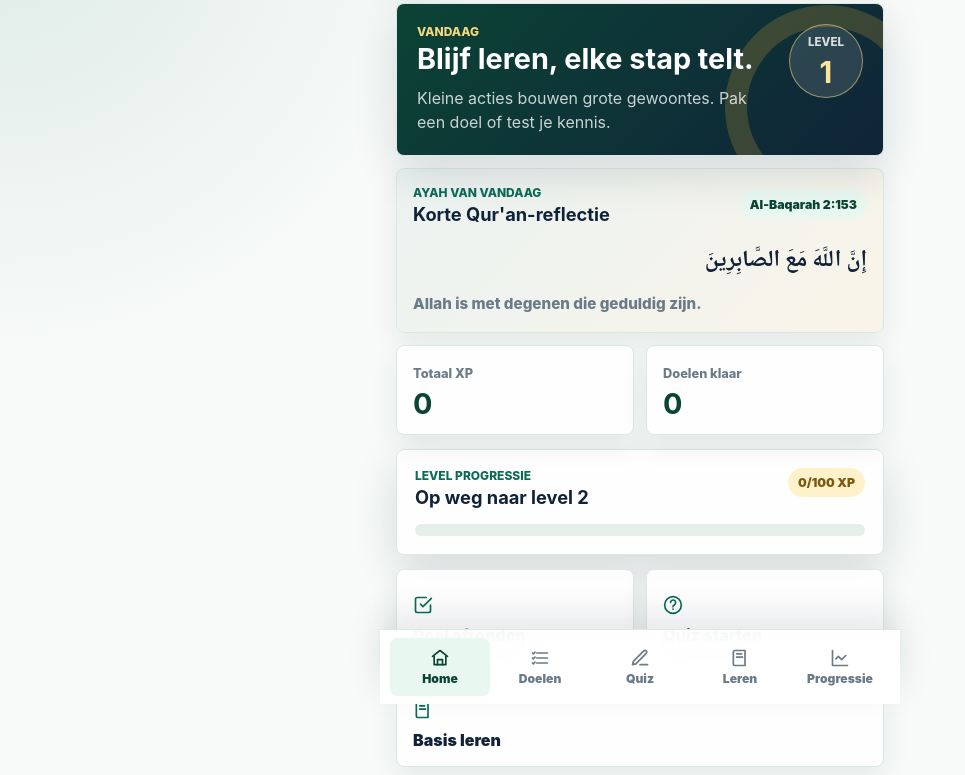
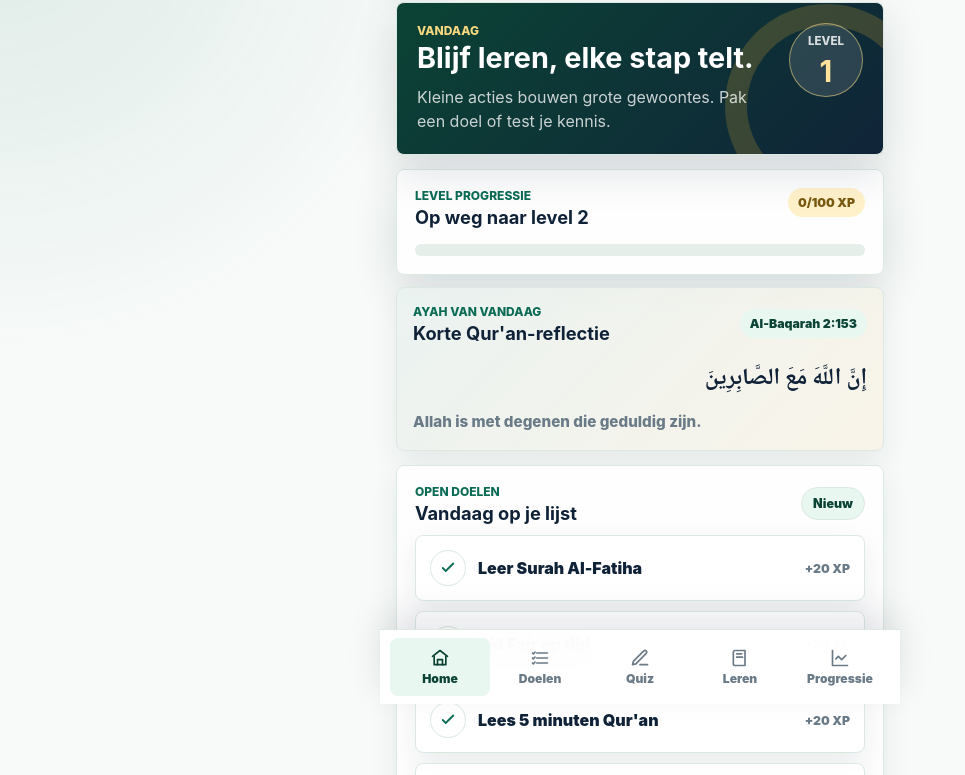
Before and after one commit to AM03R1/Deenquest, a website: page index.html in a window 1280 px wide. Shown: the part 96-871 px from the top of the page, without its empty margins (0-965 px from the left). Drawn offline with Linux system fonts and the light colour scheme.

Commit message:
Update home layout and greeting

```diff
--- a/app.js
+++ b/app.js
@@ -593,11 +593,10 @@ const dom = {
   darkModeToggle: document.querySelector("#darkModeToggle"),
   resetDemoButton: document.querySelector("#resetDemoButton"),
   homeLevel: document.querySelector("#homeLevel"),
-  homeXp: document.querySelector("#homeXp"),
-  homeGoalsDone: document.querySelector("#homeGoalsDone"),
   nextLevelLabel: document.querySelector("#nextLevelLabel"),
   progressCount: document.querySelector("#progressCount"),
   homeProgressBar: document.querySelector("#homeProgressBar"),
+  homeGoalList: document.querySelector("#homeGoalList"),
   dailyAyahReference: document.querySelector("#dailyAyahReference"),
   dailyAyahArabic: document.querySelector("#dailyAyahArabic"),
   dailyAyahMeaning: document.querySelector("#dailyAyahMeaning"),
@@ -718,6 +717,7 @@ function setView(viewName) {
 function render() {
   renderDashboard();
   renderDailyAyah();
+  renderHomeGoals();
   renderGoals();
   renderQuizSetup();
   renderProgress();
@@ -764,14 +764,34 @@ function renderDailyAyah() {
 
 function renderDashboard() {
   const { level, currentLevelXp, progressPercent, nextLevel } = getLevelInfo();
-  const completedGoals = state.goals.filter((goal) => goal.completed).length;
 
   dom.homeLevel.textContent = level;
-  dom.homeXp.textContent = state.xp;
-  dom.homeGoalsDone.textContent = completedGoals;
   dom.nextLevelLabel.textContent = nextLevel;
   dom.progressCount.textContent = `${currentLevelXp}/100 XP`;
   dom.homeProgressBar.style.width = `${progressPercent}%`;
+}
+
+function renderHomeGoals() {
+  const openGoals = state.goals.filter((goal) => !goal.completed);
+
+  if (!openGoals.length) {
+    dom.homeGoalList.innerHTML = `<p class="empty-state">Geen open doelen.</p>`;
+    return;
+  }
+
+  dom.homeGoalList.innerHTML = openGoals
+    .map((goal) => {
+      return `
+        <article class="goal-item home-goal-item">
+          <button class="goal-check" type="button" data-complete-goal="${goal.id}" aria-label="Doel afstrepen">
+            <svg aria-hidden="true" viewBox="0 0 24 24"><path d="m5 12 4 4L19 6" /></svg>
+          </button>
+          <p class="goal-title">${escapeHtml(goal.title)}</p>
+          <span class="goal-status">+20 XP</span>
+        </article>
+      `;
+    })
+    .join("");
 }
 
 function renderGoals() {
@@ -1278,6 +1298,12 @@ dom.goalList.addEventListener("click", (event) => {
   completeGoal(completeButton.dataset.completeGoal);
 });
 
+dom.homeGoalList.addEventListener("click", (event) => {
+  const completeButton = event.target.closest("[data-complete-goal]");
+  if (!completeButton) return;
+  completeGoal(completeButton.dataset.completeGoal);
+});
+
 dom.quizSetupCard.addEventListener("click", (event) => {
   const backButton = event.target.closest("[data-back-to-subjects]");
   if (backButton) {
--- a/index.html
+++ b/index.html
@@ -12,7 +12,7 @@
     <link rel="manifest" href="manifest.webmanifest" />
     <link rel="icon" href="assets/icon.svg" type="image/svg+xml" />
     <link rel="apple-touch-icon" href="assets/icon.svg" />
-    <link rel="stylesheet" href="styles.css?v=26" />
+    <link rel="stylesheet" href="styles.css?v=28" />
   </head>
   <body>
     <div class="app-shell">
@@ -20,8 +20,8 @@
         <div class="brand-lockup">
           <img class="brand-mark" src="assets/icon.svg" alt="" width="44" height="44" />
           <div>
-            <p class="eyebrow">Mobile leerreis</p>
             <h1>DeenQuest</h1>
+            <p class="brand-greeting">Selamu aleykum</p>
           </div>
         </div>
         <button
@@ -54,29 +54,6 @@
             </div>
           </article>
 
-          <article class="ayah-card" aria-labelledby="dailyAyahTitle">
-            <div class="section-heading compact-heading">
-              <div>
-                <p class="eyebrow">Ayah van vandaag</p>
-                <h3 id="dailyAyahTitle">Korte Qur'an-reflectie</h3>
-              </div>
-              <span class="ayah-reference" id="dailyAyahReference">Ta-Ha 20:114</span>
-            </div>
-            <p class="ayah-arabic" id="dailyAyahArabic" lang="ar" dir="rtl">رَبِّ زِدْنِي عِلْمًا</p>
-            <p class="ayah-meaning" id="dailyAyahMeaning">Mijn Heer, vermeerder mij in kennis.</p>
-          </article>
-
-          <section class="stats-grid" aria-label="Voortgang samenvatting">
-            <article class="stat-card">
-              <span>Totaal XP</span>
-              <strong id="homeXp">0</strong>
-            </article>
-            <article class="stat-card">
-              <span>Doelen klaar</span>
-              <strong id="homeGoalsDone">0</strong>
-            </article>
-          </section>
-
           <article class="progress-card">
             <div class="section-heading">
               <div>
@@ -90,31 +67,29 @@
             </div>
           </article>
 
-          <section class="quick-actions" aria-label="Snelle acties">
-            <button class="action-tile" type="button" data-go-view="goals">
-              <svg aria-hidden="true" viewBox="0 0 24 24">
-                <path d="M9 11l3 3L22 4" />
-                <path d="M21 12v7a2 2 0 0 1-2 2H5a2 2 0 0 1-2-2V5a2 2 0 0 1 2-2h11" />
-              </svg>
-              <span>Doel afronden</span>
-            </button>
-            <button class="action-tile" type="button" data-go-view="quiz">
-              <svg aria-hidden="true" viewBox="0 0 24 24">
-                <path d="M9.09 9a3 3 0 1 1 5.82 1c0 2-3 2-3 4" />
-                <path d="M12 17h.01" />
-                <path d="M12 22a10 10 0 1 0 0-20 10 10 0 0 0 0 20Z" />
-              </svg>
-              <span>Quiz starten</span>
-            </button>
-            <button class="action-tile" type="button" data-go-view="learn">
-              <svg aria-hidden="true" viewBox="0 0 24 24">
-                <path d="M4 19.5V5a2 2 0 0 1 2-2h12v18H6a2 2 0 0 1-2-1.5Z" />
-                <path d="M8 7h6" />
-                <path d="M8 11h7" />
-              </svg>
-              <span>Basis leren</span>
-            </button>
-          </section>
+          <article class="ayah-card" aria-labelledby="dailyAyahTitle">
+            <div class="section-heading compact-heading">
+              <div>
+                <p class="eyebrow">Ayah van vandaag</p>
+                <h3 id="dailyAyahTitle">Korte Qur'an-reflectie</h3>
+              </div>
+              <span class="ayah-reference" id="dailyAyahReference">Ta-Ha 20:114</span>
+            </div>
+            <p class="ayah-arabic" id="dailyAyahArabic" lang="ar" dir="rtl">رَبِّ زِدْنِي عِلْمًا</p>
+            <p class="ayah-meaning" id="dailyAyahMeaning">Mijn Heer, vermeerder mij in kennis.</p>
+          </article>
+
+          <article class="home-goals-card" aria-labelledby="homeGoalsTitle">
+            <div class="section-heading compact-heading">
+              <div>
+                <p class="eyebrow">Open doelen</p>
+                <h3 id="homeGoalsTitle">Vandaag op je lijst</h3>
+              </div>
+              <button class="mini-link-button" type="button" data-go-view="goals">Nieuw</button>
+            </div>
+            <div class="home-goal-list" id="homeGoalList" aria-live="polite"></div>
+          </article>
+
         </section>
 
         <section class="view" id="goalsView" aria-labelledby="goalsTitle">
@@ -476,6 +451,6 @@
     </div>
 
     <div class="toast" id="toast" role="status" aria-live="polite"></div>
-    <script src="app.js?v=26" defer></script>
+    <script src="app.js?v=28" defer></script>
   </body>
 </html>
--- a/service-worker.js
+++ b/service-worker.js
@@ -1,9 +1,9 @@
-const CACHE_NAME = "deenquest-v26";
+const CACHE_NAME = "deenquest-v28";
 const APP_ASSETS = [
   "./",
   "./index.html",
-  "./styles.css?v=26",
-  "./app.js?v=26",
+  "./styles.css?v=28",
+  "./app.js?v=28",
   "./manifest.webmanifest",
   "./assets/icon.svg",
   "./assets/prayer-standing.png",
--- a/styles.css
+++ b/styles.css
@@ -167,7 +167,6 @@ h3 {
 
 .icon-button,
 .tab-button svg,
-.action-tile svg,
 .answer-button svg,
 .guide-icon svg {
   color: currentColor;
@@ -187,7 +186,6 @@ h3 {
 
 .icon-button svg,
 .tab-button svg,
-.action-tile svg,
 .answer-button svg,
 .guide-icon svg {
   width: 20px;
@@ -222,7 +220,7 @@ h3 {
 .hero-card,
 .ayah-card,
 .progress-card,
-.stat-card,
+.home-goals-card,
 .goal-form,
 .goal-item,
 .quiz-setup-card,
@@ -310,11 +308,11 @@ h3 {
   line-height: 1;
 }
 
-.stats-grid {
-  display: grid;
-  grid-template-columns: repeat(2, minmax(0, 1fr));
-  gap: 12px;
-  margin-top: 12px;
+.brand-greeting {
+  margin: 2px 0 0;
+  color: var(--muted);
+  font-size: 0.82rem;
+  font-weight: 850;
 }
 
 .ayah-card {
@@ -361,27 +359,9 @@ h3 {
   line-height: 1.5;
 }
 
-.stat-card {
-  padding: 16px;
-  box-shadow: 0 10px 28px rgba(16, 34, 56, 0.08);
-}
-
-.stat-card span {
-  color: var(--muted);
-  font-size: 0.8rem;
-  font-weight: 800;
-}
-
-.stat-card strong {
-  display: block;
-  margin-top: 8px;
-  color: var(--green-dark);
-  font-size: 1.8rem;
-  line-height: 1;
-}
-
 .progress-card,
 .progress-hero,
+.home-goals-card,
 .goal-form,
 .quiz-setup-card,
 .quiz-card,
@@ -392,6 +372,7 @@ h3 {
 
 .progress-card,
 .progress-hero,
+.home-goals-card,
 .quiz-card,
 .quiz-result-card {
   padding: 18px;
@@ -441,39 +422,30 @@ h3 {
   transition: width 260ms ease;
 }
 
-.quick-actions {
-  display: grid;
-  grid-template-columns: repeat(2, minmax(0, 1fr));
-  gap: 12px;
-  margin-top: 14px;
-}
-
-.action-tile {
-  display: grid;
-  min-height: 102px;
-  align-content: center;
-  justify-items: start;
-  gap: 10px;
-  border: 1px solid var(--line);
-  border-radius: var(--radius);
-  background: var(--card);
-  color: var(--navy);
-  padding: 16px;
-  text-align: left;
+.home-goals-card {
   box-shadow: 0 10px 28px rgba(16, 34, 56, 0.08);
 }
 
-.action-tile svg {
-  color: var(--green);
+.home-goal-list {
+  display: grid;
+  gap: 10px;
+  margin-top: 12px;
 }
 
-.action-tile span {
-  font-weight: 900;
+.home-goal-item {
+  padding: 12px;
+  box-shadow: none;
 }
 
-.quick-actions .action-tile:nth-child(3) {
-  grid-column: 1 / -1;
-  min-height: 82px;
+.mini-link-button {
+  flex: 0 0 auto;
+  border: 1px solid var(--line);
+  border-radius: 999px;
+  background: var(--green-soft);
+  color: var(--green-dark);
+  padding: 8px 11px;
+  font-size: 0.78rem;
+  font-weight: 950;
 }
 
 .intro-card,
```
